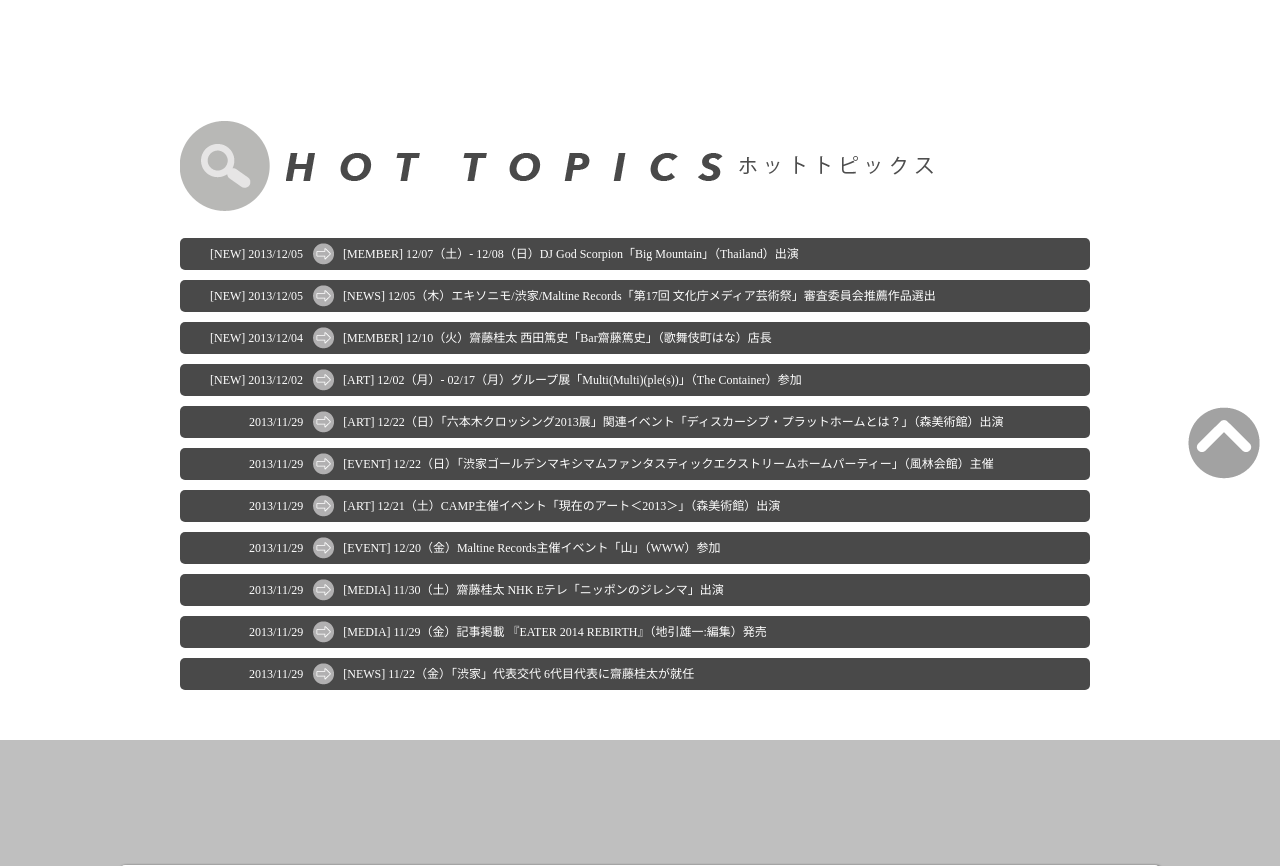
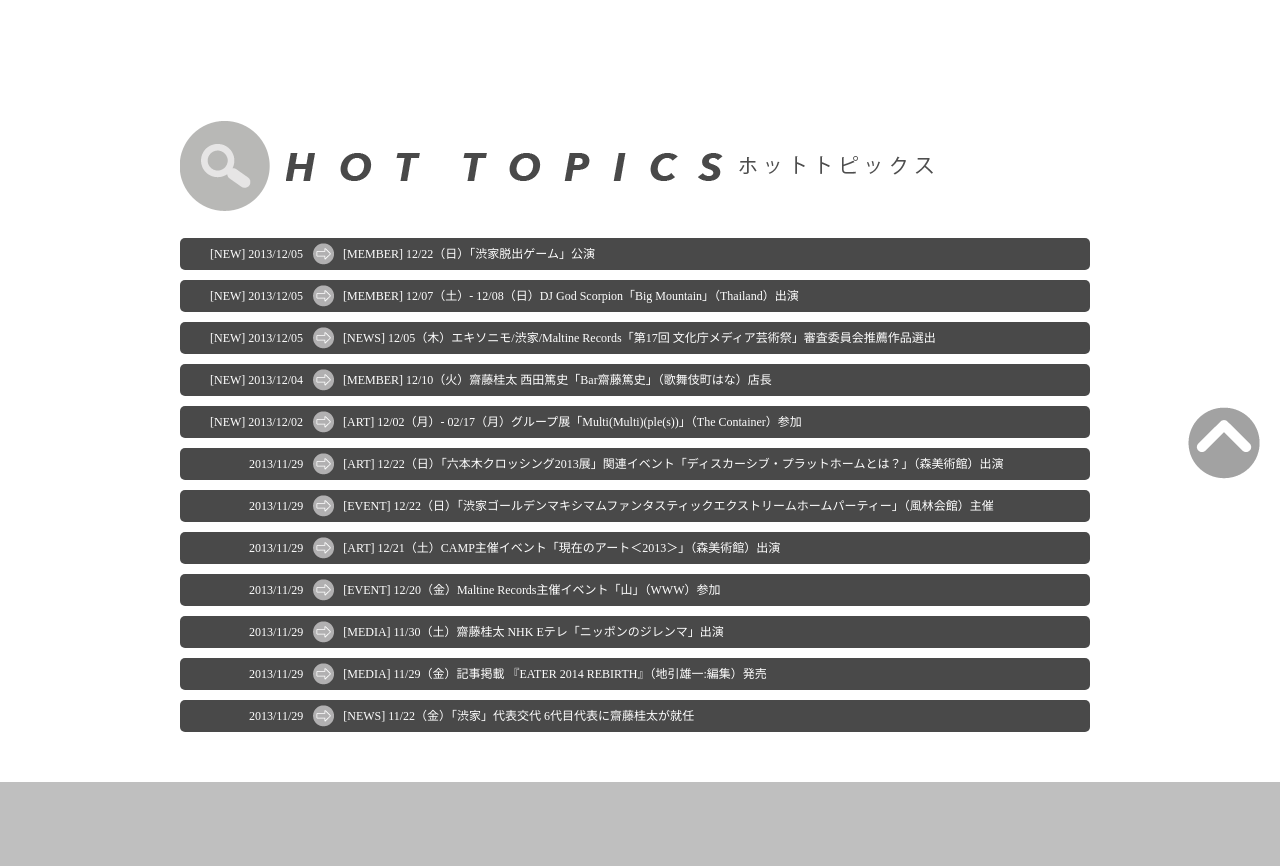
Before and after one commit to ayafujiaya/shibuhouse_new_web, a PHP site: page / in a window 1280 px wide. Shown: the part 418-1284 px from the top of the page. Run offline with PHP 8.4, Linux system fonts and the light colour scheme; some libraries are stand-ins or nearby versions.

Commit message:
Update index.php

```diff
--- a/index.php
+++ b/index.php
@@ -41,6 +41,7 @@
         </div><!-- hot_topics_pic -->
         <div id="hot_topics_text">
           <ul>
+            <li class="topics"><sep class="topics_date">[NEW] 2013/12/05</sep><img class="arrow" src="./img/arrow.png"><sep class="topics_date">[MEMBER] <a href="./shibu_escape01/shibu_e.html" target="_blank">12/22（日）「渋家脱出ゲーム」公演</a></sep></li>
             <li class="topics"><sep class="topics_date">[NEW] 2013/12/05</sep><img class="arrow" src="./img/arrow.png"><sep class="topics_date">[MEMBER] <a href="http://www.bigmountainmusicfestival.com/" target="_blank">12/07（土）- 12/08（日）DJ God Scorpion「Big Mountain」（Thailand）出演</a></sep></li>
             <li class="topics"><sep class="topics_date">[NEW] 2013/12/05</sep><img class="arrow" src="./img/arrow.png"><sep class="topics_date">[NEWS]   <a href="http://j-mediaarts.jp/awards/recommends?locale=ja&section_id=2" target="_blank">12/05（木）エキソニモ/渋家/Maltine Records「第17回 文化庁メディア芸術祭」審査委員会推薦作品選出</a></sep></li>
             <li class="topics"><sep class="topics_date">[NEW] 2013/12/04</sep><img class="arrow" src="./img/arrow.png"><sep class="topics_date">[MEMBER] <a href="https://www.facebook.com/events/560368644051891/" target="_blank">12/10（火）齋藤桂太 西田篤史「Bar齋藤篤史」（歌舞伎町はな）店長</a></sep></li>
```
